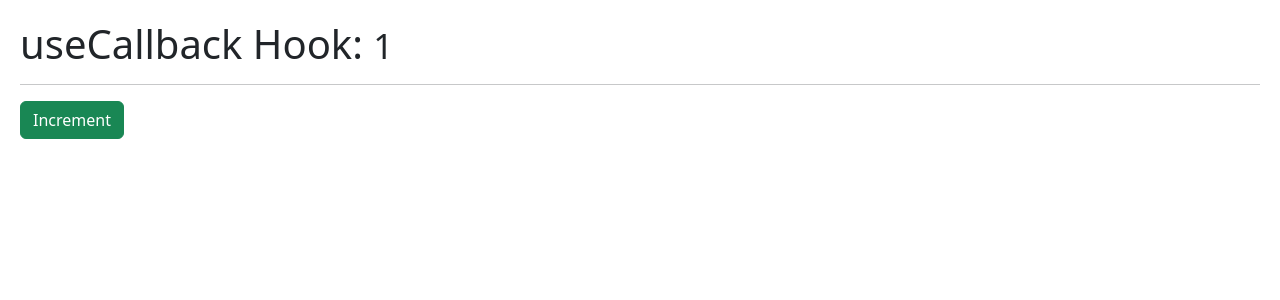
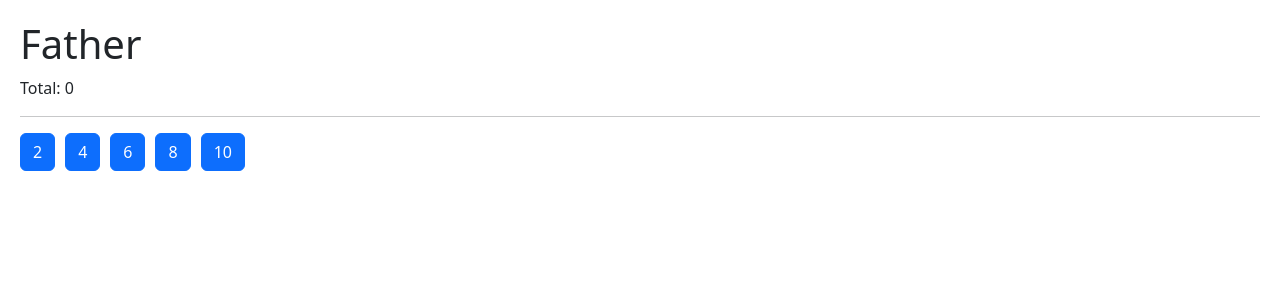
Before and after one commit to gisbelt/react-app, a React (Vite) app in the folder 05-hook-app/: page / in a window 1280 px wide. Shown: the top 300 px of the page. Built offline with nearby package versions, Linux system fonts and the light colour scheme.

Commit message:
task memo, useCallback

```diff
--- /dev/null
+++ b/05-hook-app/src/07-task-memo/Father.jsx
@@ -0,0 +1,37 @@
+import { Son } from './Son'
+import { useMemo, useState } from 'react';
+import { useCallback } from 'react';
+
+export const Father = () => {
+
+    const numbers = [2,4,6,8,10];
+    const [value, setValue] = useState(0);
+
+    // useCallback is in the category that stores values.
+    // is used to memorize functions. And that function will only be reprocessed when something changes.
+    const increase = useCallback(
+      (num) => {
+        setValue( (oldValue) => oldValue + num )
+      },
+      [],
+    )
+
+    return (
+        <div>
+            <h1>Father</h1>
+            <p> Total: { value } </p>
+
+            <hr />
+
+            {
+                numbers.map( n => (
+                    <Son
+                        key={ n }
+                        number={ n }
+                        increase={ increase }
+                    />
+                ))
+            }
+        </div>
+    )
+}
--- /dev/null
+++ b/05-hook-app/src/07-task-memo/Son.jsx
@@ -0,0 +1,15 @@
+import React from "react";
+
+export const Son = React.memo(({ number, increase }) => {
+
+    console.log('  I re-generate myself :(. But with the "memo method" I memorized myself');
+
+    return (
+        <button
+            className="btn btn-primary mr-3"
+            onClick={ () => increase( number ) }
+        >
+            { number }
+        </button>
+    )
+})
--- a/05-hook-app/src/main.jsx
+++ b/05-hook-app/src/main.jsx
@@ -1,20 +1,21 @@
 import React from 'react'
 import ReactDOM from 'react-dom/client'
-import { CounterApp } from './01-useState/CounterApp'
-import { CounterWithCustomHook } from './01-useState/CounterWithCustomHook'
-import { FormWithCustomHook } from './02-useEffect/FormWithCustomHook'
-import { SimpleForm } from './02-useEffect/SimpleForm'
-import { MultipleCustomHooks } from './03-examples/MultipleCustomHooks'
-import { FocusScreen } from './04-useRef/FocusScreen'
-import { Layout } from './05-useLayoutEffect/Layout'
-import { CallbackHook } from './06-memo/CallbackHook'
-import { MemoHook } from './06-memo/MemoHook'
-import { Memorize } from './06-memo/Memorize'
+// import { CounterApp } from './01-useState/CounterApp'
+// import { CounterWithCustomHook } from './01-useState/CounterWithCustomHook'
+// import { FormWithCustomHook } from './02-useEffect/FormWithCustomHook'
+// import { SimpleForm } from './02-useEffect/SimpleForm'
+// import { MultipleCustomHooks } from './03-examples/MultipleCustomHooks'
+// import { FocusScreen } from './04-useRef/FocusScreen'
+// import { Layout } from './05-useLayoutEffect/Layout'
+// import { CallbackHook } from './06-memo/CallbackHook'
+// import { MemoHook } from './06-memo/MemoHook'
+// import { Memorize } from './06-memo/Memorize'
+import { Father } from './07-task-memo/Father'
 // import { HooksApp } from './HooksApp'
 import './index.css'
 
 ReactDOM.createRoot(document.getElementById('root')).render(
   <React.StrictMode>
-    <CallbackHook />
+    <Father />
   </React.StrictMode>
 )
```
